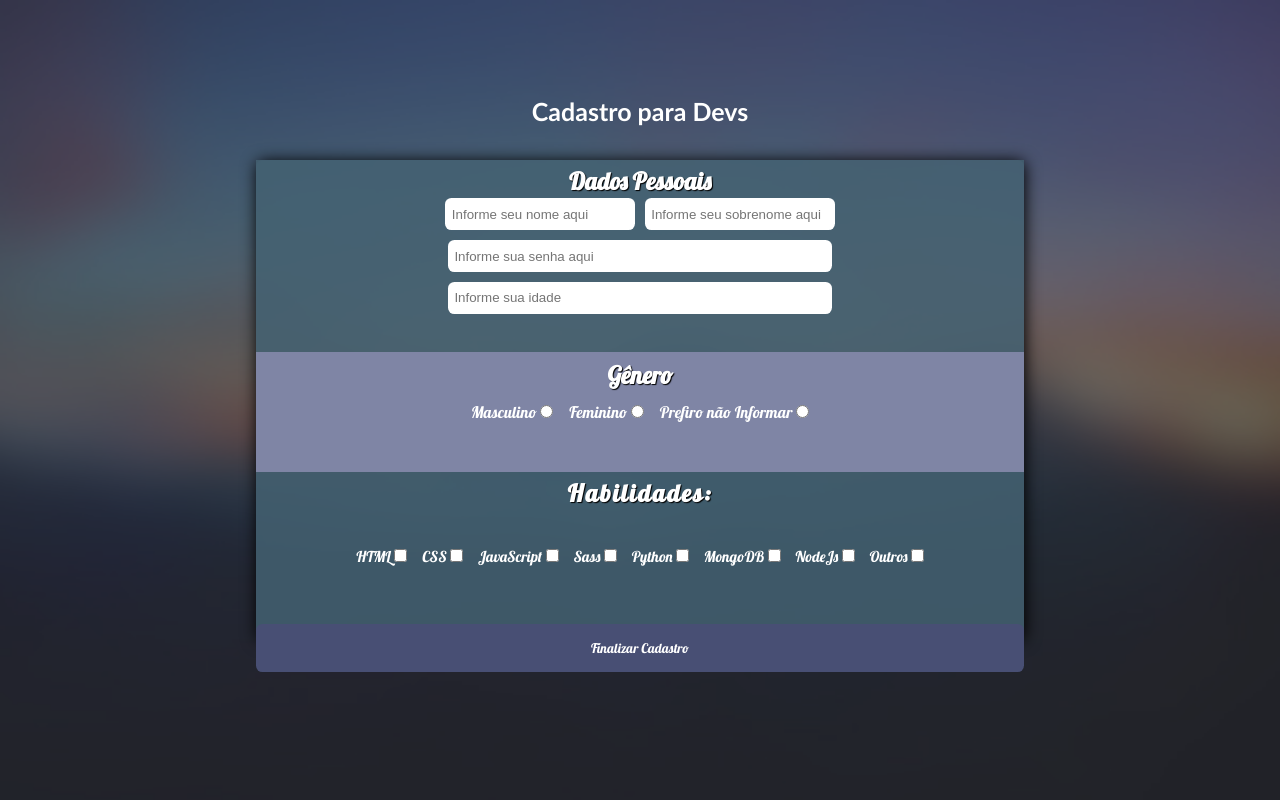
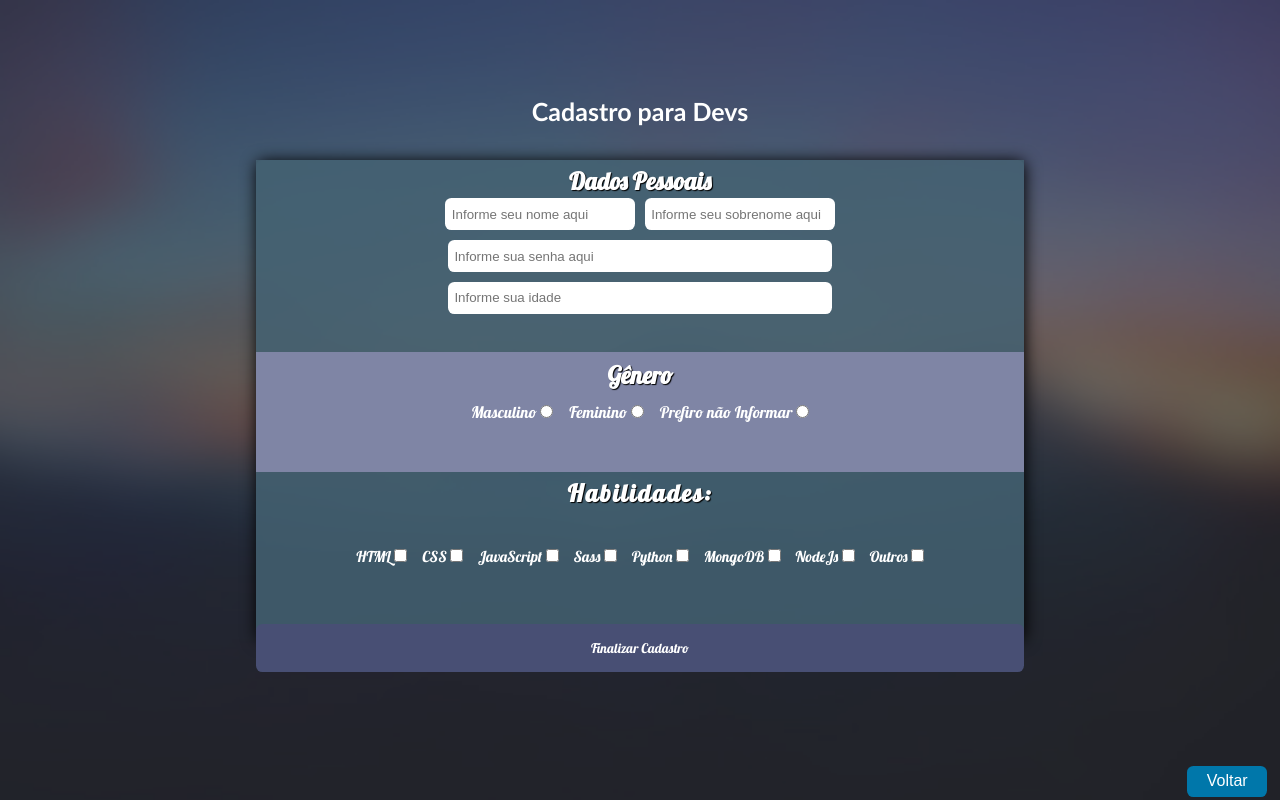
Before and after one commit to Alexandre192001/tela-de-cadastro-sass, a plain HTML site: page index.html in a window 1280 px wide. Drawn offline with Linux system fonts and the light colour scheme.

Commit message:
Finalizando projeto

```diff
--- a/index.html
+++ b/index.html
@@ -106,6 +106,9 @@
       <!-- Input para enviar dados do form -->
       <button class="btn-form">Finalizar Cadastro</button>
     </form>
+
+    <a href="https://frontend-alexandrejr.netlify.app/" >Voltar</a>
   </section>
+
 </body>
 </html>
--- a/sass/style.scss
+++ b/sass/style.scss
@@ -13,6 +13,7 @@ $background-color:rgba(46, 47, 55, 0.994);
   position: relative;
   overflow: hidden;
   display: flex;
+  flex-direction: column;
   align-items: center;
   justify-content:center;
   height: 100vh;
@@ -161,6 +162,22 @@ $background-color:rgba(46, 47, 55, 0.994);
       }
     }
   }
+  a{
+    display:block;
+    position: absolute;
+    bottom: .2rem;
+    right: 1%;
+    color: #fff;
+    background-color:#07a;
+    padding:.4rem .4rem;
+    text-decoration:none;
+    width: 5rem;
+    max-width: 80%;
+    text-align: center;
+    border-radius:.4rem;
+    font-family: arial;
+  }
+
 
 }
 
```
Also changed, not shown: style/index.css, 1 other file.
